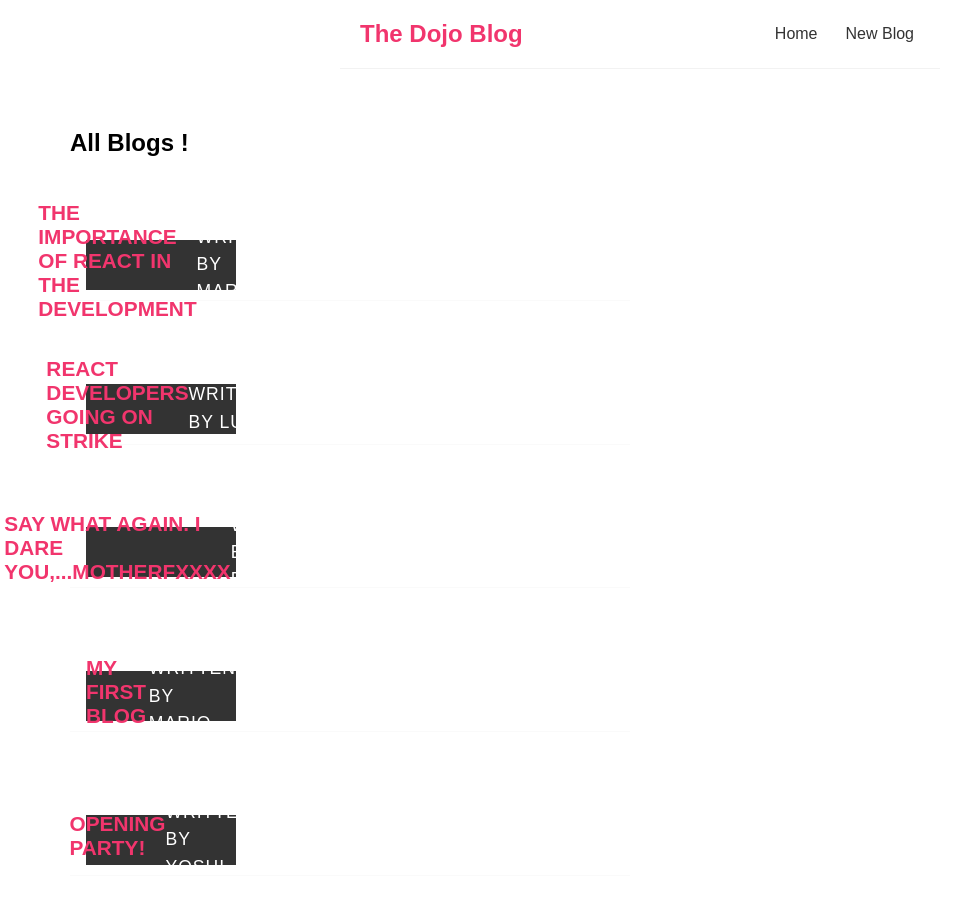
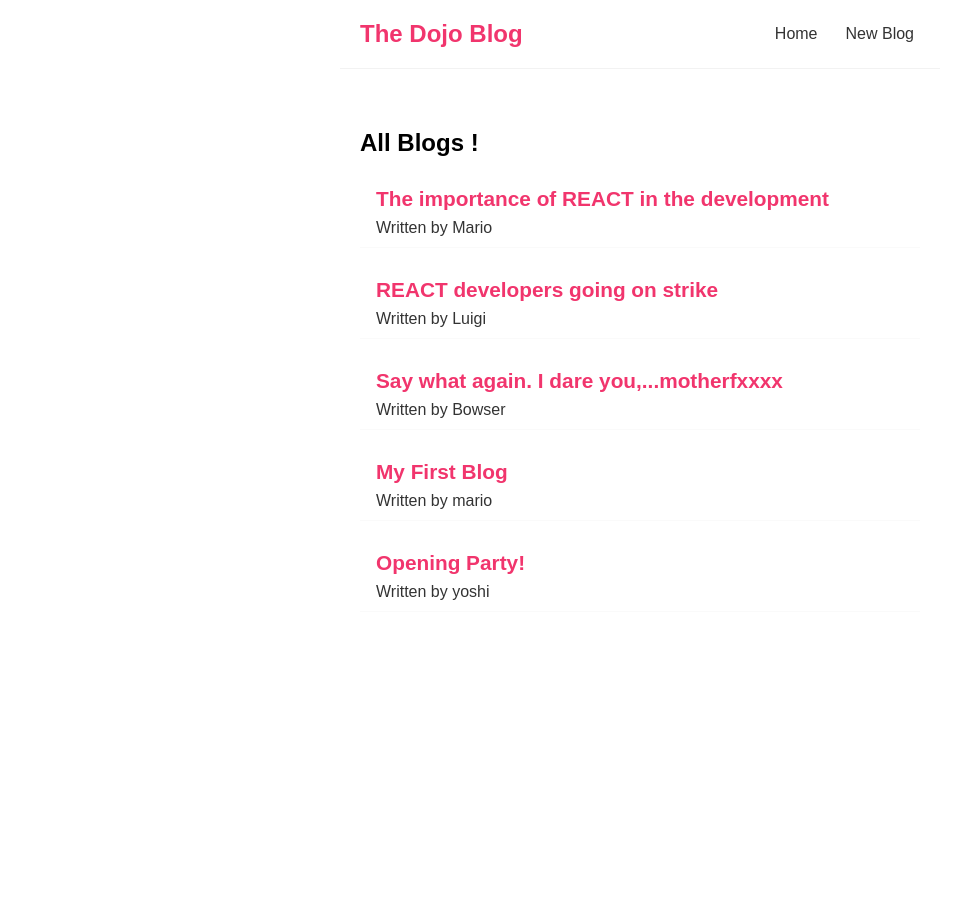
Before and after one commit to Im-Hassan-wd/Blog-App, a React (Create React App) app: page / in a window 1280 px wide. Shown: the top 904 px of the page, without its empty margins (0-971 px from the left). After the commit the page ends 800 px from the top, so only its background shows below. Built offline with nearby package versions, Linux system fonts and the light colour scheme; data requests are answered from the project's data file.

Commit message:
finishing up

```diff
--- a/src/index.css
+++ b/src/index.css
@@ -122,40 +122,40 @@
 }
 
 /* error 404 not found page */
-.logo {
+.not-found .logo {
   font-weight: bold;
   font-size: 1.2rem;
   margin-bottom: 5%;
 }
 
-.error {
+.not-found .error {
   display: flex;
   align-items: center;
   padding: 0 10px;
 }
 
-.error-image {
+.not-found .error-image {
   width: 50%;
 }
 
-.content {
+.not-found .content {
   margin-left: 50px;
 }
 
-.content h1 {
+.not-found .content h1 {
   font-size: 3rem;
   padding: 20px 0;
   max-width: 400px;
 }
 
-.content p {
+.not-found .content p {
   font-size: 1.1rem;
   max-width: 250px;
   line-height: 1.7rem;
   letter-spacing: 1px;
 }
 
-.content a {
+.not-found .content a {
   display: inline-block;
   text-decoration: none;
   background: #333333;
@@ -169,3 +169,23 @@
   justify-content: center;
   align-items: center;
 }
+
+@media (max-width: 700px) {
+  .content {
+    margin-left: 0;
+  }
+
+  .content h1 {
+    font-size: 2.5rem;
+  }
+
+  .error {
+    margin-top: 20px;
+    flex-direction: column;
+  }
+
+  .error-image {
+    order: 0;
+    width: 80%;
+  }
+}
```
